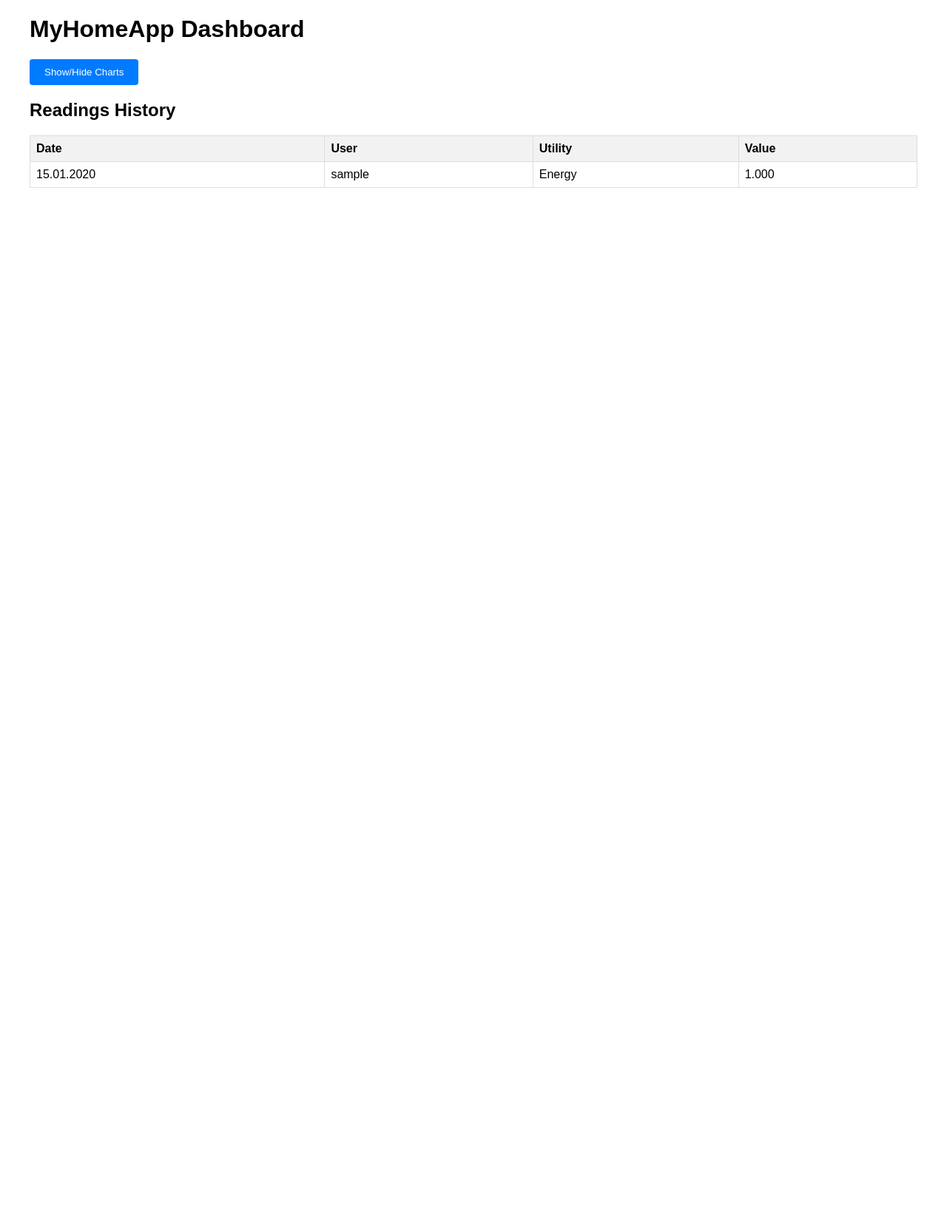
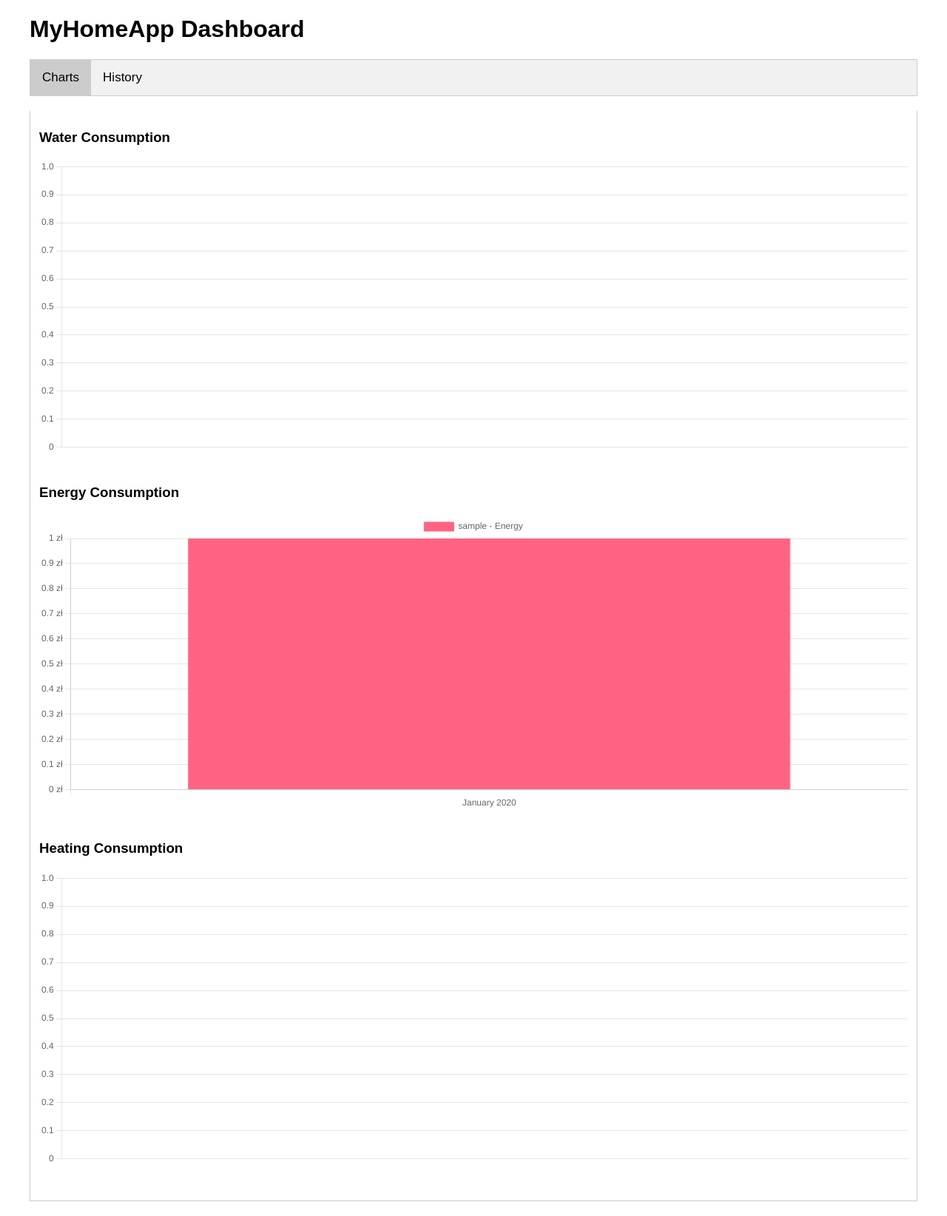
Before and after one commit to surmachine-python-dev/housing_expanses, a Django app: page / in a window 1280 px wide. Shown: the whole page at 74% size. Before the commit the page ends 254 px from the top, so only its background shows below. Run offline with Django 5.2, Linux system fonts and the light colour scheme; tables that the repository leaves empty hold one stand-in row (values such as "Sample post").

Commit message:
separated tabs / fix filtering issue

```diff
--- a/expenses/templates/expenses/dashboard.html
+++ b/expenses/templates/expenses/dashboard.html
@@ -15,15 +15,48 @@
         .chart-container { position: relative; height: 400px; width: 100%; margin-bottom: 40px; }
         .btn { padding: 10px 20px; background-color: #007bff; color: white; border: none; cursor: pointer; border-radius: 4px; }
         .btn:hover { background-color: #0056b3; }
+
+        /* Tab Styles */
+        .tab {
+            overflow: hidden;
+            border: 1px solid #ccc;
+            background-color: #f1f1f1;
+            margin-bottom: 20px;
+        }
+        .tab button {
+            background-color: inherit;
+            float: left;
+            border: none;
+            outline: none;
+            cursor: pointer;
+            padding: 14px 16px;
+            transition: 0.3s;
+            font-size: 17px;
+        }
+        .tab button:hover {
+            background-color: #ddd;
+        }
+        .tab button.active {
+            background-color: #ccc;
+        }
+        .tabcontent {
+            display: none;
+            padding: 6px 12px;
+            border: 1px solid #ccc;
+            border-top: none;
+        }
     </style>
 </head>
 <body>
     <div class="container">
         <h1>MyHomeApp Dashboard</h1>
 
-        <button class="btn" onclick="toggleChart()">Show/Hide Charts</button>
+        <div class="tab">
+            <button class="tablinks" onclick="openTab(event, 'Charts')" id="defaultOpen">Charts</button>
+            <button class="tablinks" onclick="openTab(event, 'History')">History</button>
+        </div>
 
-        <div id="chartsWrapper" style="display: none;">
+        <div id="Charts" class="tabcontent">
             <h3>Water Consumption</h3>
             <div class="chart-container">
                 <canvas id="waterChart"></canvas>
@@ -40,6 +73,7 @@
             </div>
         </div>
 
+        <div id="History" class="tabcontent">
             <h2>Readings History</h2>
             <table id="readingsTable">
                 <thead>
@@ -53,7 +87,7 @@
                 <tbody>
                     {% for reading in readings %}
                     <tr>
-                    <td>{{ reading.date|date:"d.m.Y" }}</td>
+                        <td data-sort="{{ reading.date|date:'Ymd' }}">{{ reading.date|date:"m.Y" }}</td>
                         <td>{{ reading.user.username }}</td>
                         <td>{{ reading.utility_type }}</td>
                         <td>{{ reading.reading_value }}</td>
@@ -63,16 +97,25 @@
 
             </table>
         </div>
+    </div>
 
     <script>
-        function toggleChart() {
-            const container = document.getElementById('chartsWrapper');
-            if (container.style.display === 'none' || container.style.display === '') {
-                container.style.display = 'block';
-            } else {
-                container.style.display = 'none';
+        function openTab(evt, cityName) {
+            var i, tabcontent, tablinks;
+            tabcontent = document.getElementsByClassName("tabcontent");
+            for (i = 0; i < tabcontent.length; i++) {
+                tabcontent[i].style.display = "none";
             }
+            tablinks = document.getElementsByClassName("tablinks");
+            for (i = 0; i < tablinks.length; i++) {
+                tablinks[i].className = tablinks[i].className.replace(" active", "");
             }
+            document.getElementById(cityName).style.display = "block";
+            evt.currentTarget.className += " active";
+        }
+
+        // Get the element with id="defaultOpen" and click on it
+        document.getElementById("defaultOpen").click();
 
         function sortTable(n) {
             var table, rows, switching, i, x, y, shouldSwitch, dir, switchcount = 0;
@@ -87,8 +130,9 @@
                     x = rows[i].getElementsByTagName("TD")[n];
                     y = rows[i + 1].getElementsByTagName("TD")[n];
 
-                    let xVal = x.innerHTML.toLowerCase();
-                    let yVal = y.innerHTML.toLowerCase();
+                    let xVal = x.getAttribute("data-sort") || x.innerHTML.toLowerCase();
+                    let yVal = y.getAttribute("data-sort") || y.innerHTML.toLowerCase();
+
 
                     // Check if numeric
                     if (!isNaN(parseFloat(xVal)) && isFinite(xVal) && !isNaN(parseFloat(yVal)) && isFinite(yVal)) {
```
Also changed, not shown: expenses/management/commands/import_readings.py (+5 -2 lines), planing/todo.md (+4 -0 lines). Lines whose indentation alone changed are shown as unchanged.
